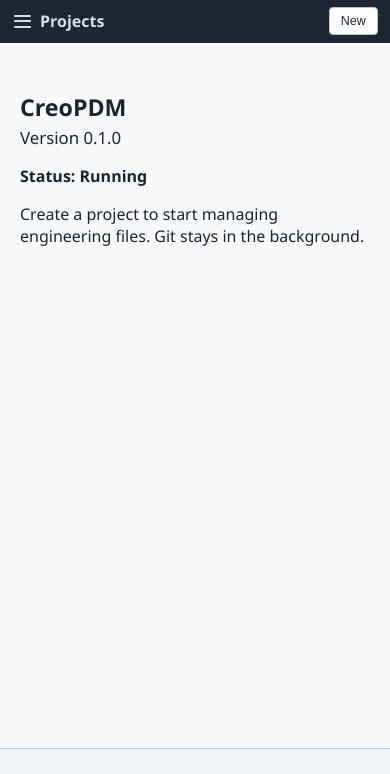
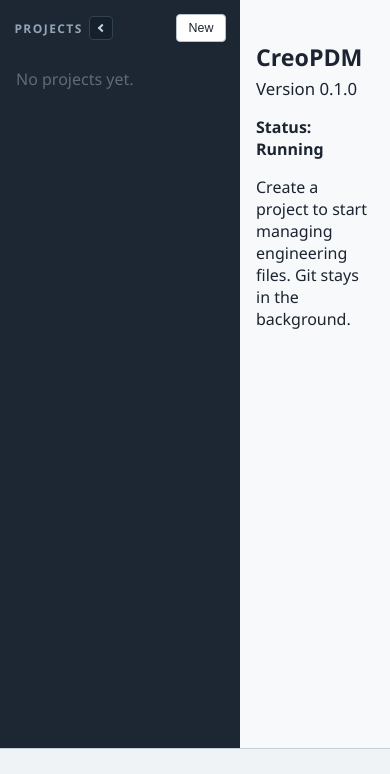
Before and after one commit to mbourque/CreoPDM, a FastAPI app: page / in a window 390 px wide. Shown: the part 70-844 px from the top of the page. Run offline with FastAPI, Linux system fonts and the light colour scheme; data that the repository does not hold is empty; parts of the project's set-up code (start-up, migrations or seed data) failed here and were passed over.

Commit message:
Fixed issue where mfg files opened as assembly mode. Added way to toggle sidebar

```diff
--- a/src/creopdm/constants.py
+++ b/src/creopdm/constants.py
@@ -8,6 +8,7 @@ APP_NAME = "CreoPDM"
 APP_VERSION = "0.1.0"
 APP_SCHEMA_VERSION = 1
 CREO_OPEN_MODES = ("executable", "association", "embedded")
+SIDEBAR_COLLAPSED_COOKIE = "creopdm_sidebar"
 
 DEFAULT_BRANCH = "main"
 DEFAULT_REVISION = "A"
--- a/src/creopdm/static/css/app.css
+++ b/src/creopdm/static/css/app.css
@@ -62,12 +62,56 @@ a.brand:hover { text-decoration: none; color: inherit; }
   display: flex; flex-direction: column; min-height: 0;
 }
 .sidebar-head {
-  display: flex; justify-content: space-between; align-items: center;
+  display: flex; align-items: center;
   padding: 0 0.9rem 0.6rem;
   flex-shrink: 0;
-  gap: 0.5rem;
+  gap: 0.45rem;
 }
-.sidebar-title { margin: 0; font-size: 0.75rem; letter-spacing: 0.12em; text-transform: uppercase; color: #93a4b5; }
+.sidebar-head-start {
+  display: flex;
+  align-items: center;
+  gap: 0.4rem;
+  min-width: 0;
+  flex: 0 1 auto;
+  overflow: visible;
+}
+.sidebar-title {
+  margin: 0; flex: 0 0 auto; min-width: 0;
+  font-size: 0.75rem; letter-spacing: 0.12em; text-transform: uppercase; color: #93a4b5;
+}
+.sidebar-collapse-btn {
+  display: inline-flex;
+  align-items: center;
+  justify-content: center;
+  appearance: none;
+  width: 1.5rem;
+  height: 1.5rem;
+  margin: 0;
+  padding: 0;
+  flex-shrink: 0;
+  border: 1px solid #314252;
+  border-radius: 4px;
+  background: #16202b;
+  color: #c5d4e0;
+  cursor: pointer;
+}
+.sidebar-collapse-btn:hover {
+  color: #fff;
+  border-color: #4a6278;
+  background: #1c2b3a;
+}
+.sidebar-collapse-icon {
+  width: 0.38rem;
+  height: 0.38rem;
+  border-left: 2px solid currentColor;
+  border-bottom: 2px solid currentColor;
+  transform: rotate(45deg);
+  margin-left: 0.12rem;
+}
+.workspace.is-sidebar-collapsed .sidebar-collapse-icon {
+  transform: rotate(-135deg);
+  margin-left: -0.12rem;
+}
 .sidebar-menu-btn {
   display: none;
   appearance: none;
@@ -76,13 +120,16 @@ a.brand:hover { text-decoration: none; color: inherit; }
   color: inherit;
   cursor: pointer;
   min-width: 0;
-  flex: 1;
+  flex: 0 0 auto;
+  width: max-content;
+  max-width: 12rem;
   align-items: center;
   gap: 0.55rem;
   padding: 0.2rem 0.15rem;
   font: inherit;
   text-align: left;
 }
+#new-project-btn { margin-left: auto; }
 .sidebar-menu-btn:hover { color: #fff; }
 .hamburger {
   width: 1.05rem;
@@ -116,7 +163,7 @@ a.brand:hover { text-decoration: none; color: inherit; }
 .empty, .empty-row td { color: var(--muted); padding: 1rem; }
 
 .content {
-  padding: 1rem 1.25rem; background: var(--panel);
+  padding: 0.6rem 1rem 0.65rem; background: var(--panel);
   display: flex; flex-direction: column; min-height: 0; overflow: hidden;
 }
 .content-head, .metrics, .tabs, .folder-crumb, #selection-summary, .content > p {
@@ -436,18 +495,20 @@ body.is-file-drag #file-drop-overlay {
 .mono { font-family: Consolas, "Cascadia Mono", monospace; font-size: 0.85rem; }
 .hero { max-width: 40rem; padding: 2rem 0; }
 
-@media (max-width: 860px) {
-  .workspace { grid-template-columns: 1fr; grid-template-rows: auto minmax(0, 1fr); }
-  .sidebar {
+.workspace.is-sidebar-collapsed {
+  grid-template-columns: 1fr;
+  grid-template-rows: auto minmax(0, 1fr);
+}
+.workspace.is-sidebar-collapsed .sidebar {
   position: relative;
   z-index: 8;
   overflow: visible;
   padding: 0.45rem 0;
 }
-  .sidebar-title { display: none; }
-  .sidebar-menu-btn { display: flex; }
-  .sidebar-head { padding: 0 0.75rem; }
-  .project-list {
+.workspace.is-sidebar-collapsed .sidebar-title { display: none; }
+.workspace.is-sidebar-collapsed .sidebar-menu-btn { display: flex; }
+.workspace.is-sidebar-collapsed .sidebar-head { padding: 0 0.75rem; }
+.workspace.is-sidebar-collapsed .project-list {
   display: none;
   position: absolute;
   top: 100%;
--- a/src/creopdm/templates/app.html
+++ b/src/creopdm/templates/app.html
@@ -1,15 +1,23 @@
 {% extends "base.html" %}
 {% block title %}{{ app_name }}{% if selected %} — {{ selected.name }}{% endif %}{% endblock %}
 {% block content %}
-<section class="workspace">
+<section class="workspace{% if sidebar_collapsed %} is-sidebar-collapsed{% endif %}">
   <aside class="sidebar">
     <div class="sidebar-head">
+      <div class="sidebar-head-start">
         <button type="button" class="sidebar-menu-btn" id="project-menu-btn"
                 aria-expanded="false" aria-controls="project-list" aria-label="Projects">
           <span class="hamburger" aria-hidden="true"><span></span><span></span><span></span></span>
           <span class="sidebar-current">{{ selected.name if selected else "Projects" }}</span>
         </button>
         <h2 class="sidebar-title">Projects</h2>
+        <button type="button" class="sidebar-collapse-btn" id="sidebar-collapse-btn"
+                title="{% if sidebar_collapsed %}Show project list{% else %}Collapse project list{% endif %}"
+                aria-label="{% if sidebar_collapsed %}Show project list{% else %}Collapse project list{% endif %}"
+                aria-pressed="{% if sidebar_collapsed %}true{% else %}false{% endif %}">
+          <span class="sidebar-collapse-icon" aria-hidden="true"></span>
+        </button>
+      </div>
       <button type="button" class="btn btn-small" id="new-project-btn">New</button>
     </div>
     <ul class="project-list" id="project-list">
@@ -30,9 +38,8 @@
   <section class="content">
     {% if selected %}
     <div class="content-head">
-      <div>
       <div class="title-row">
-          <h1>{{ selected.name }}</h1>
+        <h1{% if workspace_path %} title="{{ workspace_path }}"{% endif %}>{{ selected.name }}</h1>
         <button type="button" class="btn btn-small" id="rename-project-btn"
                 data-project="{{ selected.uuid }}"
                 data-name="{{ selected.name }}"
@@ -42,18 +49,14 @@
                 data-project="{{ selected.uuid }}"
                 data-name="{{ selected.name }}"
                 title="Delete the CreoPDM workspace (working copies and Git) and unregister the project. Original files you imported from are not deleted.">Forget project</button>
+        <form class="search-form" id="search-form">
+          <label class="sr-only" for="search-input">Search</label>
+          <input id="search-input" name="q" type="search" placeholder="Search number, name, filename, type…">
+        </form>
       </div>
       {% if selected.description %}
       <p class="muted">{{ selected.description }}</p>
       {% endif %}
-        {% if workspace_path %}
-        <p class="muted small">Workspace: {{ workspace_path }}</p>
-        {% endif %}
-      </div>
-      <form class="search-form" id="search-form">
-        <label class="sr-only" for="search-input">Search</label>
-        <input id="search-input" name="q" type="search" placeholder="Search number, name, filename, type…">
-      </form>
     </div>
 
     {% if status and status.files %}
@@ -67,10 +70,8 @@
       <li><button type="button" class="metric" data-filter="other" data-mode="off" title="Select files that are not Creo models. Click again to filter. Click a third time to clear."><strong>{{ status.other }}</strong> Other</button></li>
       <li><button type="button" class="metric" data-filter="checked_out" data-mode="off" title="Select checked out files in the current group. Click again to hide the rest. Click a third time to clear."><strong>{{ status.checked_out }}</strong> Checked out</button></li>
     </ul>
-    <p class="muted small" id="selection-summary">Drop files, folders, or file links here to add them. Click a count to select a group. Click a row to select it; Shift-click a range; Ctrl-click to add or remove. Click a filename to open it. Click a folder name to open the folder. Double-click a file for history.</p>
-    {% elif status %}
-    <p class="muted small" id="selection-summary">Drop files, folders, or file links here to add them. Click a row to select a folder and the files in it. Click the folder name to open it.</p>
     {% endif %}
+    <p class="muted small" id="selection-summary" hidden></p>
 
     <div class="tabs" role="tablist">
       <button type="button" class="tab is-active" data-tab="files">Files</button>
--- a/src/creopdm/templates/base.html
+++ b/src/creopdm/templates/base.html
@@ -4,7 +4,7 @@
   <meta charset="utf-8">
   <meta name="viewport" content="width=device-width, initial-scale=1">
   <title>{% block title %}{{ app_name }}{% endblock %}</title>
-  <link rel="stylesheet" href="/static/css/app.css?v={{ app_version }}-cwd2">
+  <link rel="stylesheet" href="/static/css/app.css?v={{ app_version }}-nav9">
 </head>
 <body>
   <header class="topbar">
@@ -36,6 +36,49 @@
     <p>Drop files, folders, or file links to add them</p>
   </div>
   <script type="text/creojs" id="creopdm-open.creojs">
+function creoLogicalFileName(filename) {
+    var base = String(filename || "");
+    var slash = Math.max(base.lastIndexOf("/"), base.lastIndexOf("\\"));
+    if (slash >= 0) {
+        base = base.substring(slash + 1);
+    }
+    var lower = base.toLowerCase();
+    var dot = lower.lastIndexOf(".");
+    if (dot > 0) {
+        var tail = lower.substring(dot + 1);
+        var asNumber = parseInt(tail, 10);
+        if (String(asNumber) === tail) {
+            base = base.substring(0, dot);
+        }
+    }
+    return base;
+}
+function creoModelRoot(logical) {
+    var dot = String(logical || "").lastIndexOf(".");
+    return dot > 0 ? logical.substring(0, dot) : logical;
+}
+function openAsmAsMfg(session, filename) {
+    var logical = creoLogicalFileName(filename);
+    var lower = logical.toLowerCase();
+    var dot = lower.lastIndexOf(".");
+    var suffix = dot >= 0 ? lower.substring(dot) : "";
+    if (suffix !== ".asm") {
+        return false;
+    }
+    var root = creoModelRoot(logical);
+    if (!root || typeof pfcModelType === "undefined") {
+        return false;
+    }
+    var descr = pfcModelDescriptor.Create(pfcModelType.MDL_MFG, root, "");
+    var win = session.OpenFile(descr);
+    if (!win) {
+        return false;
+    }
+    try {
+        win.Activate();
+    } catch (err) {}
+    return true;
+}
 function openModel(directory, filename) {
     var session = (typeof pfcGetCurrentSession === "function")
       ? pfcGetCurrentSession()
@@ -43,6 +86,11 @@ function openModel(directory, filename) {
     if (directory) {
         session.ChangeDirectory(directory);
     }
+    try {
+        if (openAsmAsMfg(session, filename)) {
+            return filename;
+        }
+    } catch (errMfg) {}
     var descr = pfcModelDescriptor.CreateFromFileName(filename);
     var model = null;
     try {
@@ -82,6 +130,6 @@ function setWorkingDirectory(directory) {
     return directory;
 }
   </script>
-  <script src="/static/js/app.js?v={{ app_version }}-cwd2"></script>
+  <script src="/static/js/app.js?v={{ app_version }}-nav9"></script>
 </body>
 </html>
```
Also changed, not shown: other parts of src/creopdm/static/css/app.css (+26 -11 lines), src/creopdm/api/pages.py (+7 -1 lines), src/creopdm/static/js/app.js (+31 -3 lines), tests/integration/test_projects.py (+7 -2 lines), tests/integration/test_settings.py (+18 -1 lines), tests/unit/test_health.py (+6 -0 lines). Lines whose indentation alone changed are shown as unchanged.
